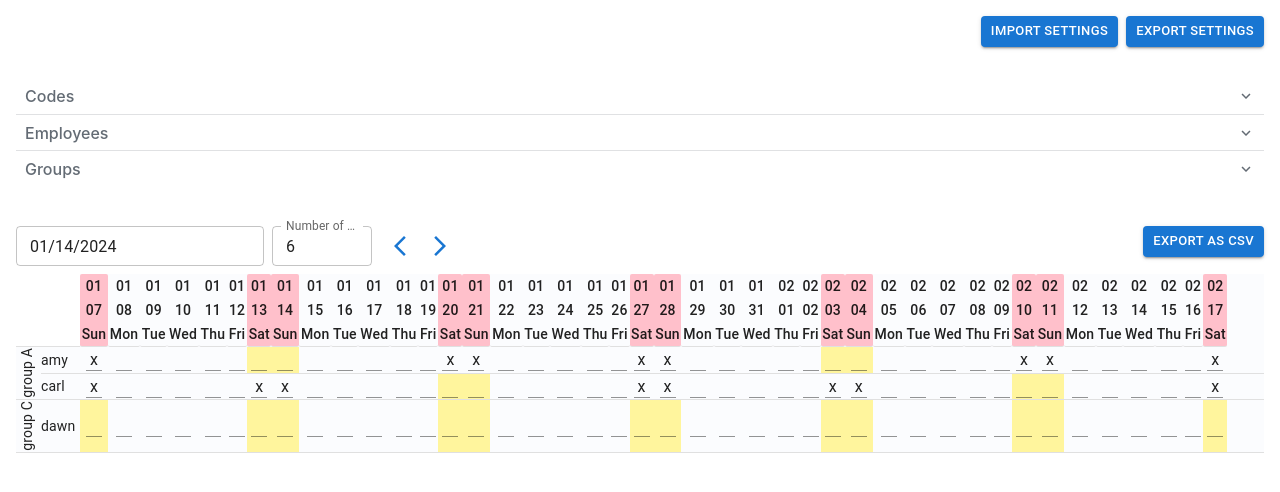
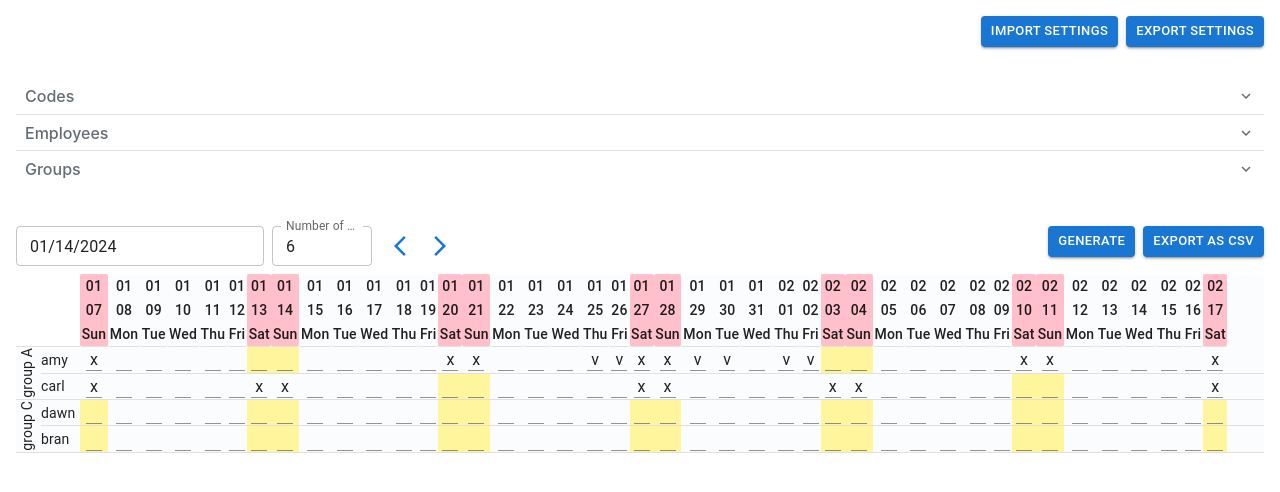
Before and after one commit to davidleecodes/scheduler, a React (Create React App) app: page / in a window 1280 px wide. Shown: the top 492 px of the page. Built offline with nearby package versions, Linux system fonts and the light colour scheme.

Commit message:
Add generator button and logic

```diff
--- a/src/components/EmployeeList.js
+++ b/src/components/EmployeeList.js
@@ -2,6 +2,13 @@ import React, { useState } from "react";
 import { TextField, IconButton, Grid } from "@mui/material";
 import RemoveCircleOutlineIcon from "@mui/icons-material/RemoveCircleOutline";
 import AddCircleOutlineIcon from "@mui/icons-material/AddCircleOutline";
+import { Typography } from "@mui/joy";
+import { AdapterDayjs } from "@mui/x-date-pickers/AdapterDayjs";
+import { LocalizationProvider } from "@mui/x-date-pickers/LocalizationProvider";
+import { DatePicker } from "@mui/x-date-pickers/DatePicker";
+
+// import { DateRangePicker } from "@mui/x-date-pickers-pro/DateRangePicker";
+import dayjs from "dayjs";
 
 const EmployeeList = ({
   employees,
@@ -56,11 +63,140 @@ const EmployeeList = ({
     }));
   };
 
+  const OffDays = ({ employee, employeeId }) => {
+    const offDays = employee?.offDays;
+    const [start, setStart] = useState();
+    const [end, setEnd] = useState();
+    // console.log(offDays);
+    const [dates, setDates] = React.useState(["", ""]);
+
+    const handleAddOffDay = () => {
+      const offDayId = Object.keys(offDays).length + 1;
+      setEmployees((prev) => ({
+        ...prev,
+        [employeeId]: {
+          ...prev[employeeId],
+          offDays: {
+            ...prev[employeeId].offDays,
+            [offDayId]: {
+              start: start.format("MM/DD/YYYY"),
+              end: end.format("MM/DD/YYYY"),
+            },
+          },
+        },
+      }));
+      setStart(null);
+      setEnd(null);
+    };
+
+    const handleOffDayDelete = (offDayId) => {
+      const updatedOffDays = { ...offDays };
+      delete updatedOffDays[offDayId];
+      setEmployees((prev) => ({
+        ...prev,
+        [employeeId]: {
+          ...prev[employeeId],
+          offDays: updatedOffDays,
+        },
+      }));
+    };
+    const handleDateChange = (offDayId, value, name) => {
+      // console.log(event, context, "EVT");
+      // const { name, value } = event.target;
+      setEmployees((prev) => ({
+        ...prev,
+        [employeeId]: {
+          ...prev[employeeId],
+          offDays: {
+            ...prev[employeeId].offDays,
+            [offDayId]: {
+              ...prev[employeeId].offDays[offDayId],
+              [name]: value.format("MM/DD/YYYY"),
+            },
+          },
+        },
+      }));
+    };
+
+    return (
+      <>
+        {offDays &&
+          Object.entries(offDays).map(([offDayId, offDay]) => (
+            <Grid key={offDayId}>
+              <LocalizationProvider dateAdapter={AdapterDayjs}>
+                <DatePicker
+                  format="MM/DD/YYYY"
+                  value={dayjs(offDay.start)}
+                  onChange={(value) =>
+                    handleDateChange(offDayId, value, "start")
+                  }
+                  name="start"
+                  slotProps={{ textField: { size: "small" } }}
+                />
+              </LocalizationProvider>
+              <LocalizationProvider dateAdapter={AdapterDayjs}>
+                <DatePicker
+                  format="MM/DD/YYYY"
+                  value={dayjs(offDay.end)}
+                  onChange={(value) => handleDateChange(offDayId, value, "end")}
+                  name="end"
+                  slotProps={{ textField: { size: "small" } }}
+                />
+                <IconButton
+                  color="secondary"
+                  onClick={() => handleOffDayDelete(offDayId)}
+                >
+                  <RemoveCircleOutlineIcon />
+                </IconButton>
+              </LocalizationProvider>
+            </Grid>
+          ))}
+        <Grid>
+          <LocalizationProvider dateAdapter={AdapterDayjs}>
+            <DatePicker
+              format="MM/DD/YYYY"
+              value={start}
+              onChange={(newValue) => setStart(newValue)}
+              slotProps={{ textField: { size: "small" } }}
+              disablePast
+            />
+            <DatePicker
+              format="MM/DD/YYYY"
+              value={end}
+              onChange={(newValue) => setEnd(newValue)}
+              slotProps={{ textField: { size: "small" } }}
+              disablePast
+            />
+            {/* <DateRangePicker
+              value={dates}
+              onChange={(newValue) => setDates(newValue)}
+            /> */}
+          </LocalizationProvider>
+          <IconButton
+            variant="contained"
+            color="primary"
+            onClick={handleAddOffDay}
+            disabled={!start || !end}
+          >
+            <AddCircleOutlineIcon />
+          </IconButton>
+        </Grid>
+      </>
+    );
+  };
+
   return (
     <>
       <Grid item container direction={"column"} spacing={1}>
         {Object.keys(employees).map((employeeId) => (
-          <Grid item container key={employeeId} style={{ flexWrap: "nowrap" }}>
+          <Grid
+            item
+            container
+            key={employeeId}
+            // style={{ flexWrap: "nowrap" }}
+            spacing={3}
+          >
+            <Grid item>
               <TextField
                 value={employees[employeeId].name}
                 onChange={(event) => handleOnChange(employeeId, event)}
@@ -68,12 +204,6 @@ const EmployeeList = ({
                 variant="standard"
                 name="name"
               />
-            <IconButton
-              onClick={() => onDeleteEmployee(employeeId)}
-              color="secondary"
-            >
-              <RemoveCircleOutlineIcon />
-            </IconButton>
 
               {/* <Typography variant="h6">Employee Rules:</Typography>
           {employees[employeeId].groupRules.interval && (
@@ -81,6 +211,21 @@ const EmployeeList = ({
               employeeRule={employees[employeeId].groupRules.interval}
             />
           )} */}
+              <Typography>off days</Typography>
+              <OffDays
+                employee={employees[employeeId]}
+                employeeId={employeeId}
+              />
+            </Grid>
+
+            <Grid item>
+              <IconButton
+                onClick={() => onDeleteEmployee(employeeId)}
+                color="secondary"
+              >
+                <RemoveCircleOutlineIcon />
+              </IconButton>
+            </Grid>
           </Grid>
         ))}
 
--- /dev/null
+++ b/src/components/Generator.js
@@ -0,0 +1,51 @@
+import { Button, Grid } from "@mui/material";
+
+const Generator = ({
+  employees,
+  codes,
+  schedule,
+  userAdjustedSchedule,
+  setuserAdjustedSchedule,
+  dateRange,
+}) => {
+  const handleGenerate = () => {
+    const randomizedEmployeeIds = Object.keys(employees).sort(
+      () => Math.random() - 0.5
+    );
+    const updatedUserAdjustedSchedule = { ...userAdjustedSchedule };
+
+    dateRange.forEach((day) => {
+      Object.keys(codes[day.dayOfWeek]).forEach((codeId) => {
+        let index = 0;
+        let employeeId = randomizedEmployeeIds[index];
+
+        while (schedule[employeeId] && schedule[employeeId][day.date]) {
+          console.log(index, employeeId);
+          index++;
+          employeeId = randomizedEmployeeIds[index];
+        }
+        let removedEmployee = randomizedEmployeeIds.splice(index, 1);
+        randomizedEmployeeIds.push(removedEmployee[0]);
+
+        updatedUserAdjustedSchedule[employeeId] = {
+          ...updatedUserAdjustedSchedule[employeeId],
+          [day.date]: codeId,
+        };
+      });
+    });
+    // console.log(updatedUserAdjustedSchedule);
+    setuserAdjustedSchedule(updatedUserAdjustedSchedule);
+  };
+
+  return (
+    <>
+      <Grid item sx={{ mb: 1 }}>
+        <Button variant="contained" size="small" onClick={handleGenerate}>
+          Generate
+        </Button>
+      </Grid>
+    </>
+  );
+};
+
+export default Generator;
--- a/src/components/ScheduleTable.js
+++ b/src/components/ScheduleTable.js
@@ -14,6 +14,9 @@ import {
 } from "@mui/material";
 import { groupRulesCollection } from "./GroupRulesCollection";
 import { yellow } from "@mui/material/colors";
+import dayjs from "dayjs";
+const isSameOrAfter = require("dayjs/plugin/isSameOrAfter");
+dayjs.extend(isSameOrAfter);
 
 // {emp1:{
 //     date:'code'
@@ -81,6 +84,44 @@ const ScheduleTable = ({
         group.employees.forEach((employeeId) => {
           const employee = employees[employeeId];
           if (employee) {
+            if (employee.offDays) {
+              Object.entries(employee.offDays).forEach(([offDayId, offDay]) => {
+                const offDayStart = dayjs(offDay.start);
+                const offDayEnd = dayjs(offDay.end);
+                // console.log(
+                //   startDate.isSameOrBefore(offDayStart),
+                //   startDate.format("MM/DD/YYYY"),
+                //   offDayStart.format("MM,DD,YYYY")
+                // );
+                // console.log(
+                //   endDate.isSameOrAfter(offDayEnd),
+                //   endDate.format("MM/DD/YYYY"),
+                //   offDayEnd.format("MM,DD,YYYY")
+                // );
+
+                if (
+                  startDate.isSameOrBefore(offDayStart) ||
+                  endDate.isSameOrAfter(offDayEnd)
+                ) {
+                  let currentDate = offDayStart;
+                  while (currentDate.isSameOrBefore(offDayEnd)) {
+                    const formattedDate = currentDate.format("MM-DD-YYYY");
+                    // console.log(formattedDate);
+                    newSchedule[employeeId] = {
+                      ...newSchedule[employeeId],
+                      [formattedDate]: "v",
+                    };
+
+                    currentDate = currentDate.add(1, "day");
+                  }
+                  // console.log(newSchedule);
+
+                  // newSchedule[employeeId] = {};
+                  setSchedule(newSchedule);
+                }
+              });
+            }
+
             if (employee.groupRules) {
               Object.entries(employee.groupRules).forEach(
                 ([groupRuleId, employeeGroupRule]) => {
@@ -98,7 +139,7 @@ const ScheduleTable = ({
                       groupGroupRuleData
                     );
                     newSchedule[employeeId] = {
-                      // ...newSchedule[employeeId],
+                      ...newSchedule[employeeId],
                       ...result,
                     };
 
--- a/src/components/Settings.js
+++ b/src/components/Settings.js
@@ -20,13 +20,17 @@ const employeesInit = {
     groupRules: {
       interval: { data: { startDay: "12/31/2023" } },
     },
+    offDays: {
+      o1: { start: "02/01/2024", end: "02/02/2024" },
+      o2: { start: "01/25/2024", end: "01/30/2024" },
+    },
     group: "g1",
   },
   e2: {
     name: "bran",
-    groupRules: {
-      interval: { data: { startDay: "01/06/2024" } },
-    },
+    // groupRules: {
+    //   interval: { data: { startDay: "01/06/2024" } },
+    // },
   },
   e3: {
     name: "carl",
@@ -58,7 +62,7 @@ const groupsInit = {
   // },
   g3: {
     name: "group C",
-    employees: ["e4"],
+    employees: ["e4", "e2"],
   },
 };
 
@@ -110,7 +114,7 @@ const codeInt = {
     Add2: { name: "v", shift: "none" },
     Add3: { name: "h", shift: "none" },
   },
-  Internal: { x: { name: "x" }, h: { name: "h" } },
+  Internal: { x: { name: "x" }, h: { name: "h" }, v: { name: "v" } },
   // Add: ["x", "y", "z"],
 };
 
--- a/src/components/TableSection.js
+++ b/src/components/TableSection.js
@@ -5,6 +5,7 @@ import { Grid } from "@mui/material";
 import ScheduleTable from "./ScheduleTable";
 import ScheduleRange from "./ScheduleRange";
 import ExportCsv from "./ExportCsv";
+import Generator from "./Generator";
 
 // const dateRangeInt = [
 //     {
@@ -96,6 +97,7 @@ const TableSection = ({
     // }
 
     const res = Object.entries(codeCounts)
+      .sort((a, b) => a[0].localeCompare(b[0]))
       .map(([code, num]) => `${code} : ${num}`)
       .join(" , ");
 
@@ -113,6 +115,18 @@ const TableSection = ({
         </Grid>
 
         <Grid item>
+          <Grid container spacing={1}>
+            <Grid item>
+              <Generator
+                employees={employees}
+                codes={codes}
+                schedule={schedule}
+                dateRange={dateRange}
+                userAdjustedSchedule={userAdjustedSchedule}
+                setuserAdjustedSchedule={setuserAdjustedSchedule}
+              />
+            </Grid>
+            <Grid item>
               <ExportCsv
                 dateRange={dateRange}
                 groups={groups}
@@ -122,6 +136,8 @@ const TableSection = ({
                 employeeCodeCount={employeeCodeCount}
                 codes={codes}
               />
+            </Grid>
+          </Grid>
         </Grid>
       </Grid>
       <Grid item sx={{ mt: 1 }}>
```
Lines whose indentation alone changed are shown as unchanged.
